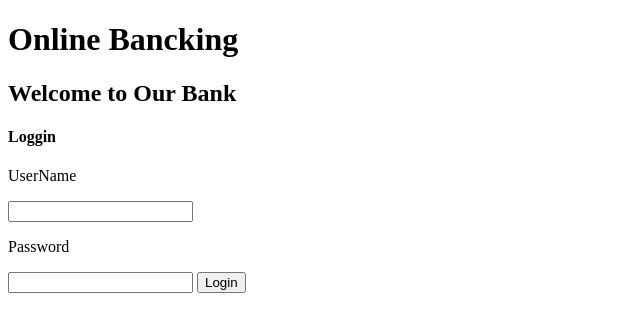
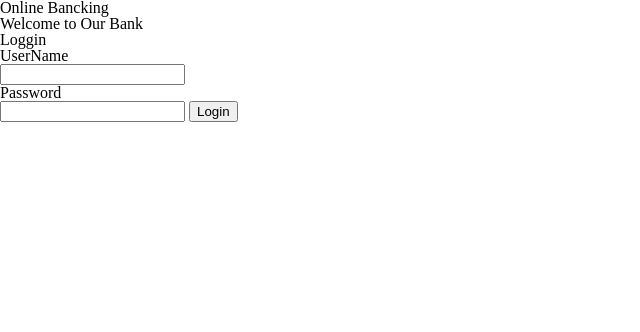
Before and after one commit to pedrosanto90/online-bancking, a plain HTML site: page index.html in a window 1280 px wide. Shown: the whole page, without its empty margins (0-640 px from the left). Drawn offline with Linux system fonts and the light colour scheme.

Commit message:
link reset.css file in index.html

```diff
--- a/index.html
+++ b/index.html
@@ -5,8 +5,11 @@
     <meta http-equiv="X-UA-Compatible" content="IE=edge">
     <meta name="viewport" content="width=device-width, initial-scale=1.0">
     <title>Online Bancking</title>
+    <link rel="stylesheet" href="reset.css">
+    <link rel="stylesheet" href="style.css">
 </head>
 <body>
+    <section class="login">
         <h1>Online Bancking</h1>
         <h2>Welcome to Our Bank</h2>
         <h4>Loggin</h4>
@@ -15,5 +18,7 @@
         <p>Password</p>
         <input type="text">
         <button>Login</button>
+    </section>
+
 </body>
 </html>
```
Lines whose indentation alone changed are shown as unchanged.
